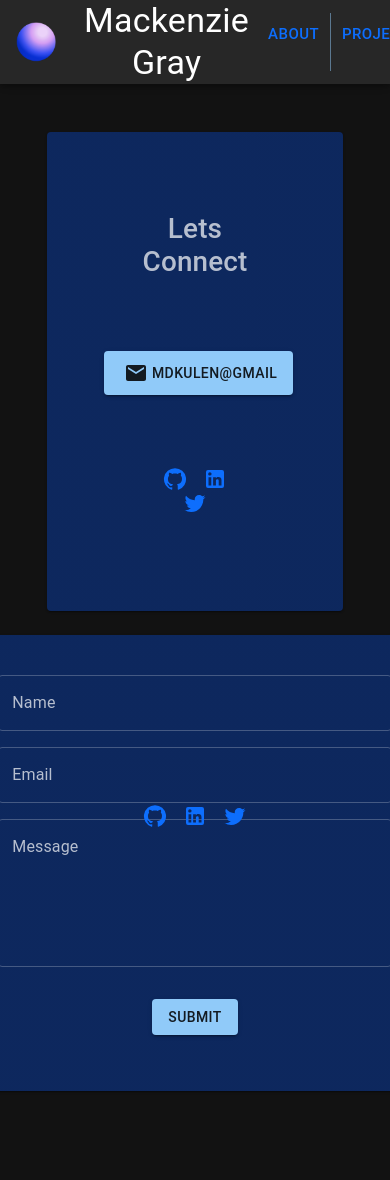
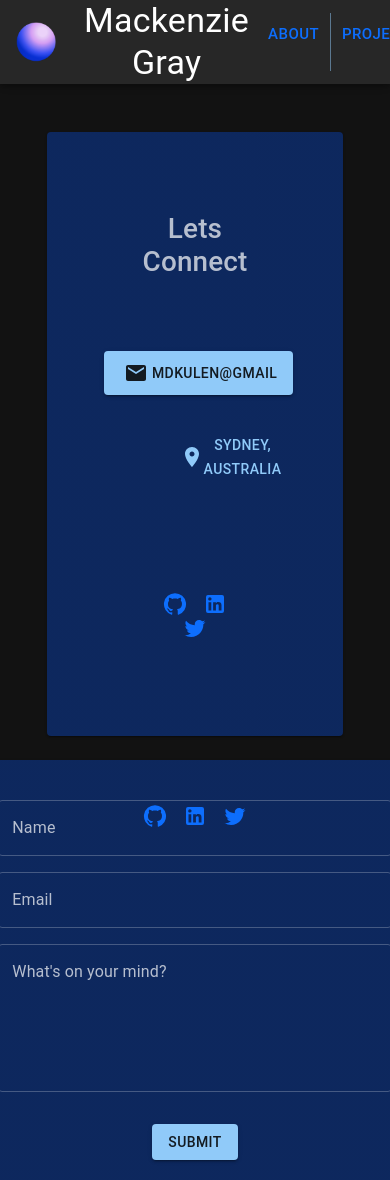
Before and after one commit to mdkgray/portfoligray, a React (Create React App) app: page /Contact in a window 390 px wide. Shown: the top 1180 px of the page. Before the commit the page ends 1147 px from the top, so only its background shows below. Built offline with nearby package versions, Linux system fonts and the light colour scheme.

Commit message:
styling for responsiveness on contact page

```diff
--- a/src/components/Pages/Contact.js
+++ b/src/components/Pages/Contact.js
@@ -14,6 +14,7 @@ import GitHubIcon from '@mui/icons-material/GitHub';
 import LinkedInIcon from '@mui/icons-material/LinkedIn';
 import TwitterIcon from '@mui/icons-material/Twitter';
 import EmailIcon from '@mui/icons-material/Email';
+import LocationOnIcon from '@mui/icons-material/LocationOn';
 
 const Item = styled(Paper)(({ theme }) => ({
     backgroundColor: theme.palette.mode === 'dark' ? '#001C55' : '#fff',
@@ -55,6 +56,15 @@ export default function Contact() {
                                         <Button variant="contained"><EmailIcon className="m-1"/>mdkulen@gmail</Button>
                                     </Stack>
                                 </Link>
+                                <Stack
+                                    spacing={2}
+                                    direction="row"
+                                    display="flex"
+                                    justifyContent="center"
+                                    padding={4}
+                                    columns={{ xs: 1, sm: 8, md: 12 }}>
+                                    <Button variant="text"><LocationOnIcon />Sydney, Australia</Button>
+                                </Stack>
                             </Box>
                             <Box
                                 margin={2}>
@@ -68,7 +78,7 @@ export default function Contact() {
 
                 <Grid
                     item xs={11}
-                    md={7}
+                    md={6}
                     container
                     display="flex"
                     justifyContent="center"
@@ -101,7 +111,7 @@ export default function Contact() {
                                 />
                                 <TextField
                                     id="outlined-multiline-static"
-                                    label="Message"
+                                    label="What's on your mind?"
                                     multiline
                                     rows={5}
                                 />
```
